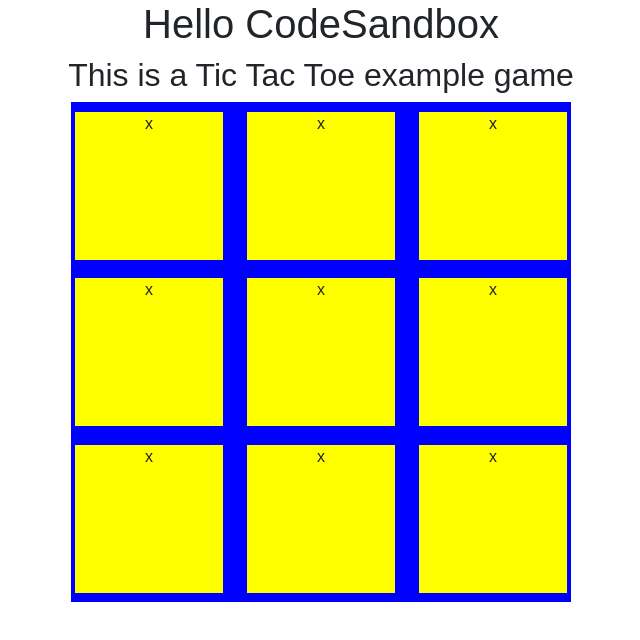
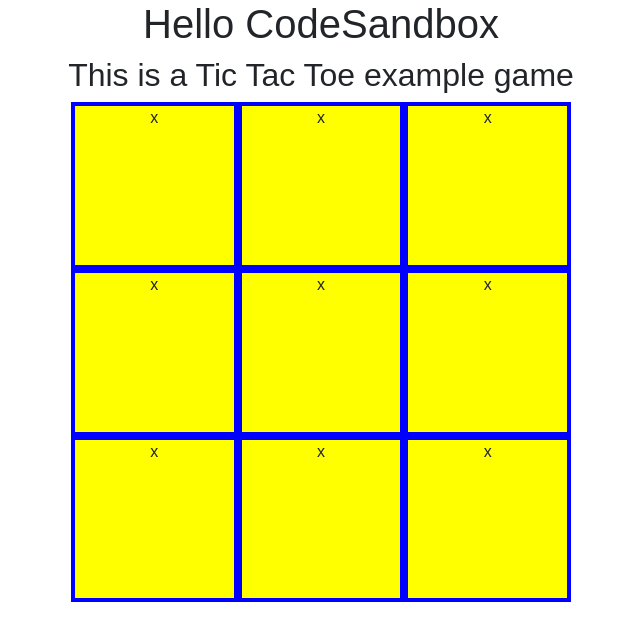
Before and after one commit to DJHolmes97/react-tic-tac-toe-game, a React (Create React App) app: page / in a window 1280 px wide. Shown: the top 640 px of the page, without its empty margins (319-959 px from the left). Built offline with nearby package versions, Linux system fonts and the light colour scheme.

Commit message:
Added more style

```diff
--- a/src/components/Board.styles.ts
+++ b/src/components/Board.styles.ts
@@ -1,5 +1,5 @@
 import styled from 'styled-components'
-import { Container, Row } from 'react-bootstrap'
+import { Col, Container, Row } from 'react-bootstrap'
 
 export const Square = styled.div`
 	background-color: yellow;
@@ -12,10 +12,14 @@ export const BoardRow = styled(Row)`
 	align-items: center;
 `
 
+export const BoardCol = styled(Col)`
+	--bs-gutter-x: 0.5rem;
+	--bs-gutter-x: 0.5rem;
+`
+
 export const BoardContainer = styled(Container)`
 	max-width: 500px;
 	min-width: 250px;
 	aspect-ratio: 1 / 1;
 	background-color: blue;
-	--bs-gutter-x: 0.5rem;
 `
--- a/src/components/Board.tsx
+++ b/src/components/Board.tsx
@@ -1,4 +1,3 @@
-import { Col } from 'react-bootstrap'
 import * as Styled from './Board.styles'
 
 const Square = () => {
@@ -9,37 +8,37 @@ const Board = () => {
 	return (
 		<Styled.BoardContainer>
 			<Styled.BoardRow>
-				<Col xs={4}>
+				<Styled.BoardCol xs={4}>
 					<Square />
-				</Col>
-				<Col xs={4}>
+				</Styled.BoardCol>
+				<Styled.BoardCol xs={4}>
 					<Square />
-				</Col>
-				<Col xs={4}>
+				</Styled.BoardCol>
+				<Styled.BoardCol xs={4}>
 					<Square />
-				</Col>
+				</Styled.BoardCol>
 			</Styled.BoardRow>
 			<Styled.BoardRow>
-				<Col xs={4}>
+				<Styled.BoardCol xs={4}>
 					<Square />
-				</Col>
-				<Col xs={4}>
+				</Styled.BoardCol>
+				<Styled.BoardCol xs={4}>
 					<Square />
-				</Col>
-				<Col xs={4}>
+				</Styled.BoardCol>
+				<Styled.BoardCol xs={4}>
 					<Square />
-				</Col>
+				</Styled.BoardCol>
 			</Styled.BoardRow>
 			<Styled.BoardRow>
-				<Col xs={4}>
+				<Styled.BoardCol xs={4}>
 					<Square />
-				</Col>
-				<Col xs={4}>
+				</Styled.BoardCol>
+				<Styled.BoardCol xs={4}>
 					<Square />
-				</Col>
-				<Col xs={4}>
+				</Styled.BoardCol>
+				<Styled.BoardCol xs={4}>
 					<Square />
-				</Col>
+				</Styled.BoardCol>
 			</Styled.BoardRow>
 		</Styled.BoardContainer>
 	)
```
